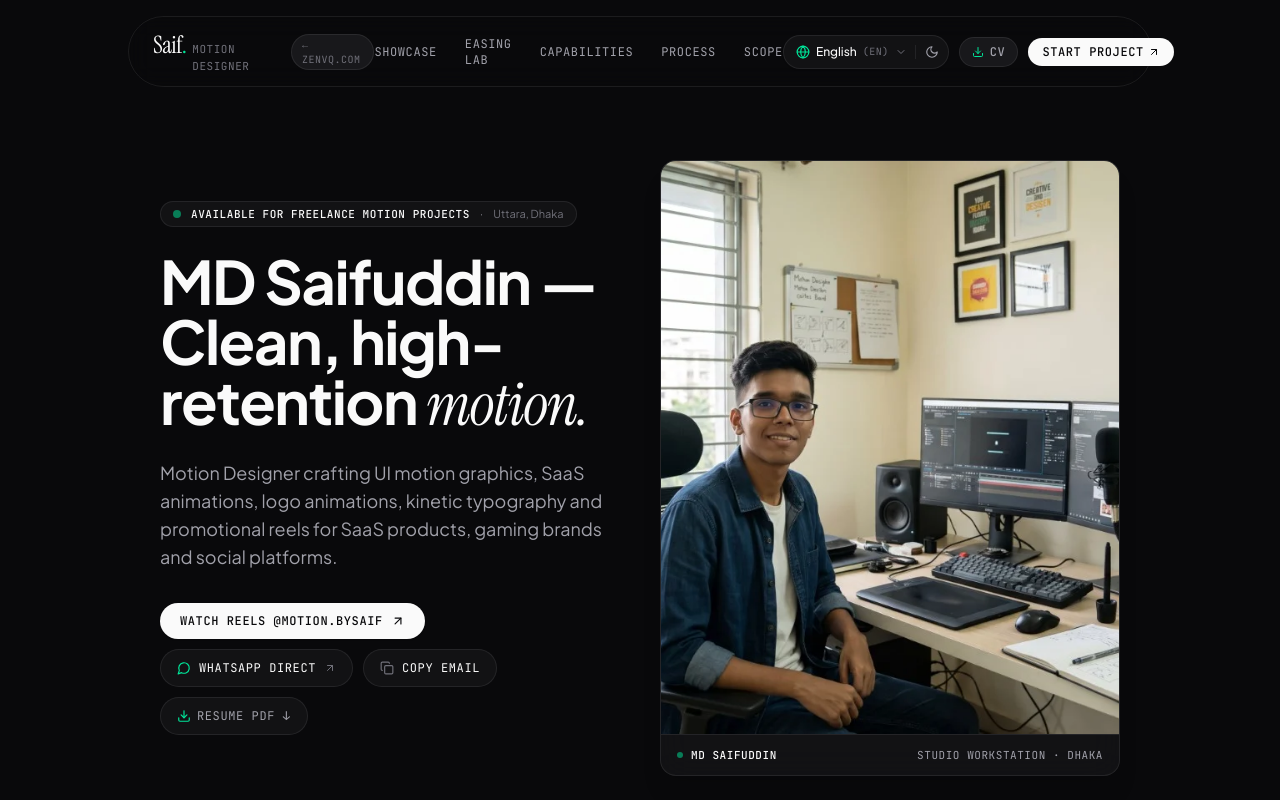
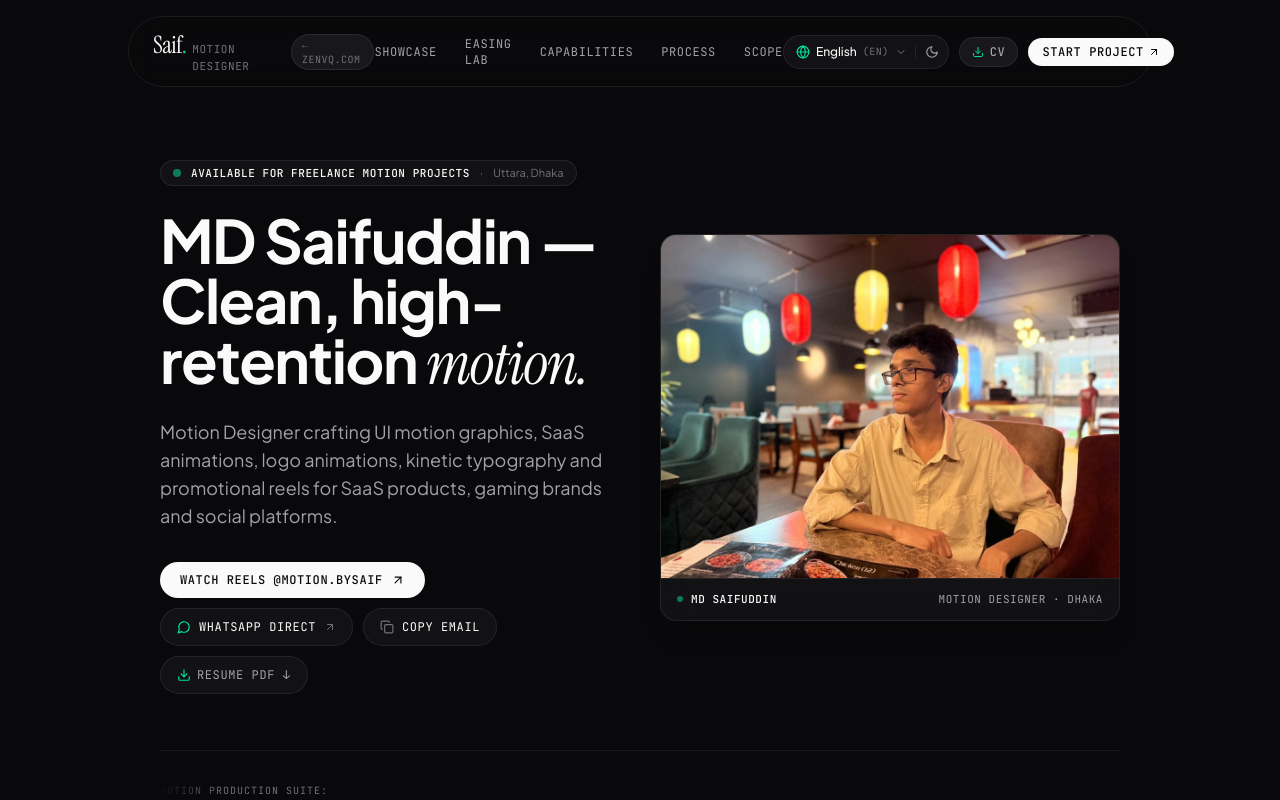
Before and after one commit to PusonDev/Saif-portfolio, a Next.js app: page / in a window 1280 px wide. Shown: the top 800 px of the page. Built offline with nearby package versions, Linux system fonts and the light colour scheme.

Commit message:
feat(assets): update hero image to authentic atmospheric cafe portrait

```diff
--- a/src/app/layout.tsx
+++ b/src/app/layout.tsx
@@ -33,10 +33,10 @@ export const metadata: Metadata = {
     siteName: "MD Saifuddin Motion Portfolio",
     images: [
       {
-        url: "/images/saif-workstation.webp",
+        url: "/images/saif-portrait.webp",
         width: 1024,
-        height: 686,
-        alt: "MD Saifuddin at Motion Design Workstation",
+        height: 768,
+        alt: "MD Saifuddin — Motion Designer",
       },
     ],
   },
@@ -44,7 +44,7 @@ export const metadata: Metadata = {
     card: "summary_large_image",
     title: "MD Saifuddin — Motion Designer",
     description: "Motion Designer crafting kinetic typography, short-form social reels and visual storytelling.",
-    images: ["/images/saif-workstation.webp"],
+    images: ["/images/saif-portrait.webp"],
   },
   robots: {
     index: true,
@@ -75,7 +75,7 @@ export default function RootLayout({
         familyName: "MD",
         jobTitle: "Motion Designer",
         url: "https://saif.zenvq.com",
-        image: "https://saif.zenvq.com/images/saif-workstation.webp",
+        image: "https://saif.zenvq.com/images/saif-portrait.webp",
         email: "mailto:madas3709@gmail.com",
         telephone: "+8801876422288",
         sameAs: [
@@ -161,8 +161,8 @@ export default function RootLayout({
           rel="stylesheet"
           href="https://fonts.googleapis.com/css2?family=Instrument+Serif:ital@0;1&family=JetBrains+Mono:wght@400;500&family=Plus+Jakarta+Sans:wght@400;500;600;700&display=swap"
         />
-        {/* Preload High-Priority Studio Workstation WebP Asset */}
-        <link rel="preload" as="image" href="/images/saif-workstation.webp" type="image/webp" />
+        {/* Preload High-Priority Studio Portrait WebP Asset */}
+        <link rel="preload" as="image" href="/images/saif-portrait.webp" type="image/webp" />
         {/* Advanced JSON-LD Structured Data for AI Search Engines & Google Knowledge Graph */}
         <script
           type="application/ld+json"
--- a/src/components/HeroSection.tsx
+++ b/src/components/HeroSection.tsx
@@ -177,7 +177,7 @@ export function HeroSection() {
           </motion.div>
         </div>
 
-        {/* Right Column: Dark Luxury Workstation Frame (6 Cols on Desktop) */}
+        {/* Right Column: Dark Luxury Portrait Frame (6 Cols on Desktop) */}
         <motion.div
           initial={{ opacity: 0, scale: 0.98 }}
           animate={{ opacity: 1, scale: 1 }}
@@ -187,14 +187,14 @@ export function HeroSection() {
           <div className="w-full max-w-lg lg:max-w-none luxury-card rounded-2xl shadow-xl group overflow-hidden">
             <div className="specular-top-light" />
 
-            <div className="relative aspect-[4/5] w-full overflow-hidden bg-surface-2">
+            <div className="relative aspect-[4/3] w-full overflow-hidden bg-surface-2">
               <Image
                 src={profile.avatar}
-                alt={`${profile.fullName} at Motion Design Studio Workstation`}
+                alt={`${profile.fullName} — Motion Designer`}
                 width={1024}
-                height={686}
+                height={768}
                 priority
-                className="w-full h-full object-cover object-top transition-transform duration-700 group-hover:scale-105"
+                className="w-full h-full object-cover object-center transition-transform duration-700 group-hover:scale-105"
                 sizes="(max-width: 640px) 100vw, (max-width: 1024px) 500px, 540px"
               />
             </div>
@@ -205,7 +205,7 @@ export function HeroSection() {
                 <span className="w-1.5 h-1.5 rounded-full bg-accent animate-pulse" />
                 <span className="text-ink-primary font-medium">{profile.fullName}</span>
               </div>
-              <span className="text-ink-secondary">Studio Workstation · Dhaka</span>
+              <span className="text-ink-secondary">Motion Designer · Dhaka</span>
             </div>
           </div>
         </motion.div>
--- a/src/data/portfolioData.ts
+++ b/src/data/portfolioData.ts
@@ -46,7 +46,7 @@ export const portfolioData = {
     instagramUrl: "https://www.instagram.com/motion.bysaif/",
     instagramHandle: "@motion.bysaif",
     resumePdfUrl: "/MD-SAIFUDDIN-Resume.pdf",
-    avatar: "/images/saif-workstation.webp",
+    avatar: "/images/saif-portrait.webp",
     bio: "Motion Designer crafting UI motion graphics, SaaS animations, logo animations, kinetic typography and promotional reels for SaaS products, gaming brands and social platforms.",
     summary: "Creative and detail-oriented Motion Designer focused on visual storytelling, dynamic typography and engaging video content. Skilled in Adobe After Effects, Illustrator and Photoshop to transform concepts into clean, modern motion graphics for digital and social media platforms.",
     metadataItems: [
```
Also changed, not shown: public/images/saif-portrait.webp (added).
